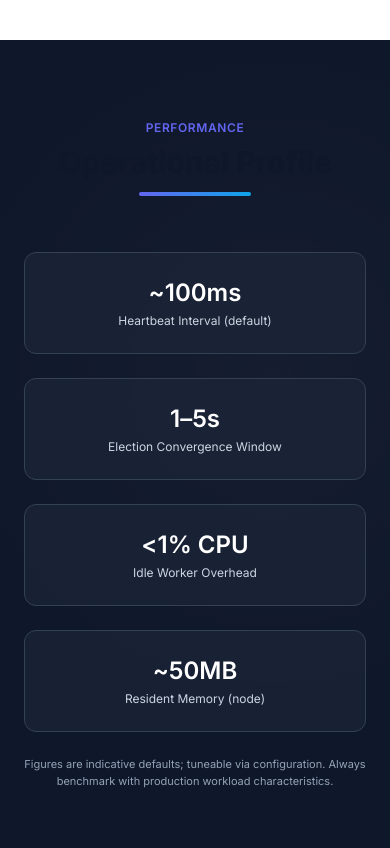
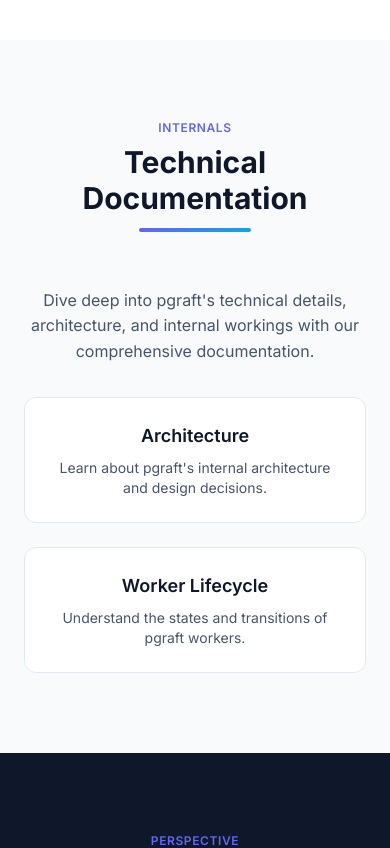
Before and after one commit to pgElephant/www, a Next.js app: page /pgraft in a window 390 px wide. Shown: the part 5500-6348 px from the top of the page. Built offline with nearby package versions, Linux system fonts and the light colour scheme.

Commit message:
Issue (#1): Initial Commit.

```diff
--- a/app/pgraft/page.tsx
+++ b/app/pgraft/page.tsx
@@ -191,32 +191,6 @@
         </div>
       </section>
 
-      {/* Performance Snapshot */}
-      <section className="py-20 bg-slate-900 text-slate-100 relative overflow-hidden">
-        <div className="absolute inset-0 opacity-10 bg-[radial-gradient(circle_at_70%_40%,rgba(255,255,255,0.25),transparent_60%)]" />
-        <div className="container-wide relative z-10">
-          <SectionHeading kicker="Performance">Operational Profile</SectionHeading>
-          <div className="grid md:grid-cols-4 gap-6 text-center">
-            <div className="bg-slate-800/60 rounded-xl p-6 border border-slate-700">
-              <div className="text-2xl font-semibold text-white mb-1">~100ms</div>
-              <p className="text-xs text-slate-300">Heartbeat Interval (default)</p>
-            </div>
-            <div className="bg-slate-800/60 rounded-xl p-6 border border-slate-700">
-              <div className="text-2xl font-semibold text-white mb-1">1–5s</div>
-              <p className="text-xs text-slate-300">Election Convergence Window</p>
-            </div>
-            <div className="bg-slate-800/60 rounded-xl p-6 border border-slate-700">
-              <div className="text-2xl font-semibold text-white mb-1">&lt;1% CPU</div>
-              <p className="text-xs text-slate-300">Idle Worker Overhead</p>
-            </div>
-            <div className="bg-slate-800/60 rounded-xl p-6 border border-slate-700">
-              <div className="text-2xl font-semibold text-white mb-1">~50MB</div>
-              <p className="text-xs text-slate-300">Resident Memory (node)</p>
-            </div>
-          </div>
-          <p className="text-[11px] mt-6 text-slate-400 text-center">Figures are indicative defaults; tuneable via configuration. Always benchmark with production workload characteristics.</p>
-        </div>
-      </section>
 
 
 
@@ -242,22 +216,6 @@
         </div>
       </section>
 
-      {/* API Documentation */}
-      <section className="py-20 bg-white border-t">
-        <div className="container-wide">
-          <SectionHeading kicker="Interface">API Documentation</SectionHeading>
-          <div className="text-center max-w-3xl mx-auto">
-            <p className="text-slate-600 mb-8">
-              pgraft provides a comprehensive set of SQL functions for cluster management, monitoring, and control. Visit our documentation for detailed API references and usage examples.
-            </p>
-            <Link
-              href="/docs/pgraft/user-guide/sql-functions"
-              className="inline-block bg-slate-900 text-white hover:bg-slate-800 font-semibold px-8 py-4 rounded-xl transition-all duration-300">
-              View Complete API Reference
-            </Link>
-          </div>
-        </div>
-      </section>
 
       {/* Comparison Snapshot */}
       <section className="py-20 bg-slate-900 text-slate-100">
--- a/components/PgraftDemoTerminal.tsx
+++ b/components/PgraftDemoTerminal.tsx
@@ -152,6 +152,67 @@
         '2       | 127.0.0.1  | 7001 | f',
         '3       | 127.0.0.1  | 7002 | f',
         '(3 rows)'
+      ]
+    },
+    // Log Replication Example
+    {
+      command: 'psql -p 5431 -d postgres -c "CREATE TABLE users (id serial primary key, name text);"',
+      output: [
+        'CREATE TABLE'
+      ]
+    },
+    {
+      command: 'psql -p 5431 -d postgres -c "INSERT INTO users (name) VALUES (\'alice\'), (\'bob\'), (\'charlie\');"',
+      output: [
+        'INSERT 0 3'
+      ]
+    },
+    {
+      command: 'psql -p 5431 -d postgres -c "SELECT * FROM users;"',
+      output: [
+        'id | name',
+        '---+----------',
+        ' 1 | alice',
+        ' 2 | bob',
+        ' 3 | charlie',
+        '(3 rows)'
+      ]
+    },
+    {
+      command: 'psql -p 5432 -d postgres -c "SELECT * FROM users;"',
+      output: [
+        'id | name',
+        '---+----------',
+        ' 1 | alice',
+        ' 2 | bob',
+        ' 3 | charlie',
+        '(3 rows)',
+        '',
+        '-- Data replicated to follower node (5432)'
+      ]
+    },
+    {
+      command: 'psql -p 5431 -d postgres -c "SELECT log_index, command, committed FROM pgraft_get_log_entries();"',
+      output: [
+        'log_index | command                        | committed',
+        '----------+-------------------------------+----------',
+        '       10 | CREATE TABLE users ...         | t',
+        '       11 | INSERT INTO users ...          | t',
+        '(2 rows)',
+        '',
+        '-- Log entries on leader (5431)'
+      ]
+    },
+    {
+      command: 'psql -p 5432 -d postgres -c "SELECT log_index, command, committed FROM pgraft_get_log_entries();"',
+      output: [
+        'log_index | command                        | committed',
+        '----------+-------------------------------+----------',
+        '       10 | CREATE TABLE users ...         | t',
+        '       11 | INSERT INTO users ...          | t',
+        '(2 rows)',
+        '',
+        '-- Log entries on follower (5432)'
       ]
     }
   ]
```
